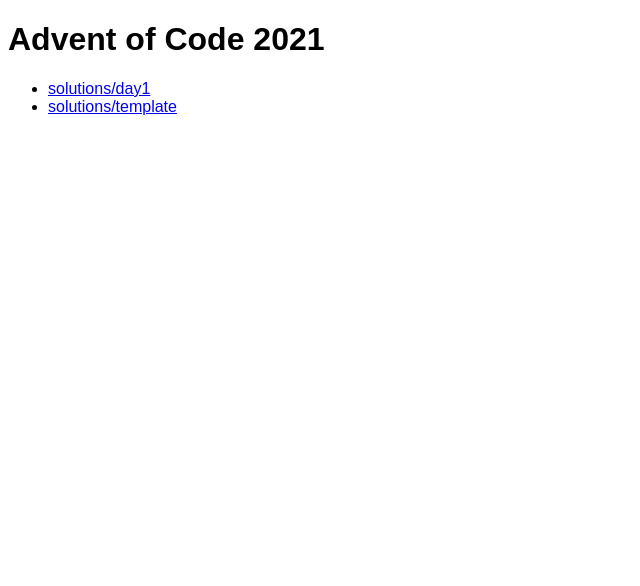
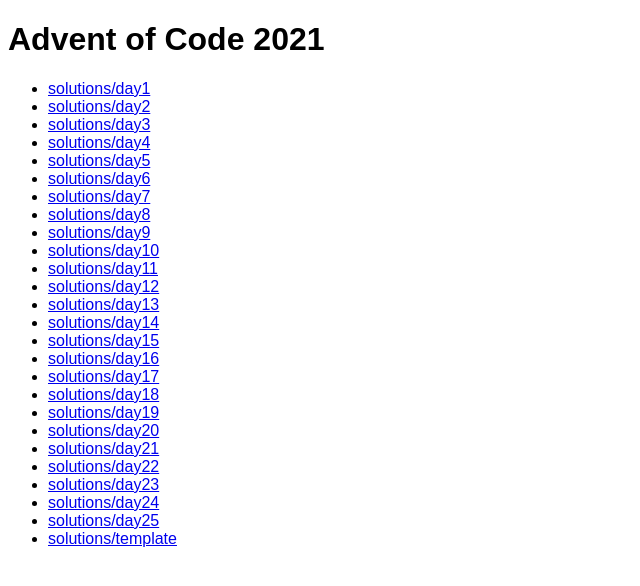
Before and after one commit to jdk2pq/advent-of-code-2021, a website: page solutions/index.html in a window 1280 px wide. Shown: the whole page, without its empty margins (0-640 px from the left). Drawn offline with Linux system fonts and the light colour scheme.

Commit message:
update viewer

```diff
--- a/solutions/index.html
+++ b/solutions/index.html
@@ -8,6 +8,30 @@
     <h1>Advent of Code 2021</h1>
     <ul>
       <li><a href="/advent-of-code-2021/solutions/day1/viewer.html">solutions/day1</a></li>
+      <li><a href="/advent-of-code-2021/solutions/day2/viewer.html">solutions/day2</a></li>
+      <li><a href="/advent-of-code-2021/solutions/day3/viewer.html">solutions/day3</a></li>
+      <li><a href="/advent-of-code-2021/solutions/day4/viewer.html">solutions/day4</a></li>
+      <li><a href="/advent-of-code-2021/solutions/day5/viewer.html">solutions/day5</a></li>
+      <li><a href="/advent-of-code-2021/solutions/day6/viewer.html">solutions/day6</a></li>
+      <li><a href="/advent-of-code-2021/solutions/day7/viewer.html">solutions/day7</a></li>
+      <li><a href="/advent-of-code-2021/solutions/day8/viewer.html">solutions/day8</a></li>
+      <li><a href="/advent-of-code-2021/solutions/day9/viewer.html">solutions/day9</a></li>
+      <li><a href="/advent-of-code-2021/solutions/day10/viewer.html">solutions/day10</a></li>
+      <li><a href="/advent-of-code-2021/solutions/day11/viewer.html">solutions/day11</a></li>
+      <li><a href="/advent-of-code-2021/solutions/day12/viewer.html">solutions/day12</a></li>
+      <li><a href="/advent-of-code-2021/solutions/day13/viewer.html">solutions/day13</a></li>
+      <li><a href="/advent-of-code-2021/solutions/day14/viewer.html">solutions/day14</a></li>
+      <li><a href="/advent-of-code-2021/solutions/day15/viewer.html">solutions/day15</a></li>
+      <li><a href="/advent-of-code-2021/solutions/day16/viewer.html">solutions/day16</a></li>
+      <li><a href="/advent-of-code-2021/solutions/day17/viewer.html">solutions/day17</a></li>
+      <li><a href="/advent-of-code-2021/solutions/day18/viewer.html">solutions/day18</a></li>
+      <li><a href="/advent-of-code-2021/solutions/day19/viewer.html">solutions/day19</a></li>
+      <li><a href="/advent-of-code-2021/solutions/day20/viewer.html">solutions/day20</a></li>
+      <li><a href="/advent-of-code-2021/solutions/day21/viewer.html">solutions/day21</a></li>
+      <li><a href="/advent-of-code-2021/solutions/day22/viewer.html">solutions/day22</a></li>
+      <li><a href="/advent-of-code-2021/solutions/day23/viewer.html">solutions/day23</a></li>
+      <li><a href="/advent-of-code-2021/solutions/day24/viewer.html">solutions/day24</a></li>
+      <li><a href="/advent-of-code-2021/solutions/day25/viewer.html">solutions/day25</a></li>
       <li><a href="/advent-of-code-2021/solutions/template/viewer.html">solutions/template</a></li>
     </ul>
   </body>
```
